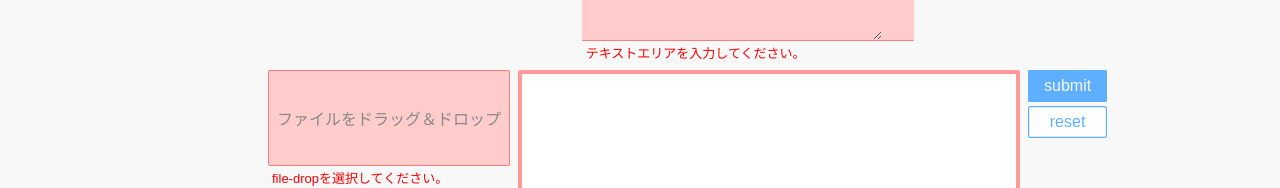
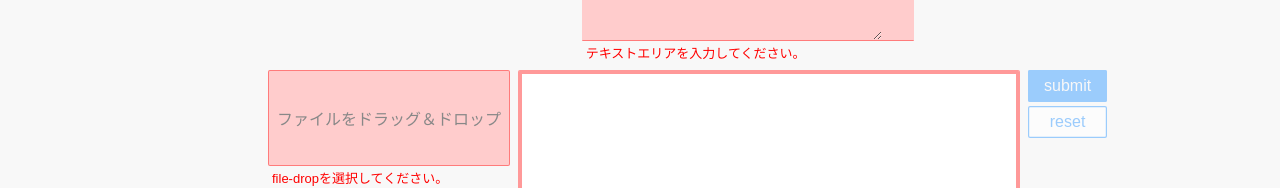
Before and after one commit to bizhermit/pillar, a Next.js app: page /sandbox/element in a window 1280 px wide. Shown: the part 845-1033 px from the top of the page. Built offline with nearby package versions, Linux system fonts and the light colour scheme; no server answers.

Commit message:
fix: form item error not use state

```diff
--- a/src/components/react/elements/form/form-button.tsx
+++ b/src/components/react/elements/form/form-button.tsx
@@ -17,8 +17,8 @@ export const FormButton = ({
   return (
     <Button
       {...props}
-      disabled={disabled || form.disabled || form.pending}
-      processing={form.pending}
+      disabled={disabled || form.disabled || form.processing || form.hasError()}
+      processing={form.processing}
       outline={props.outline ?? props.type === "reset"}
     />
   );
--- a/src/components/react/elements/form/hooks.tsx
+++ b/src/components/react/elements/form/hooks.tsx
@@ -66,7 +66,7 @@ export const useFormItemCore = <SD extends DataItem.$object, D extends SD | unde
   const id = useId();
   const form = use(FormContext);
   const $disabled = disabled || form.disabled;
-  const $readOnly = readOnly || form.pending;
+  const $readOnly = readOnly || form.processing;
 
   const dataItem = useMemo(() => {
     const $name = name || $dataItem?.name;
@@ -134,7 +134,7 @@ export const useFormItemCore = <SD extends DataItem.$object, D extends SD | unde
   const init = useMemo(() => {
     let def = false;
     const v = (() => {
-      if (dataItem.name && form.state !== "nothing") {
+      if (dataItem.name && form.process !== "nothing") {
         const [v, has] = get(form.bind, dataItem.name);
         if (has) return v;
       }
@@ -156,7 +156,7 @@ export const useFormItemCore = <SD extends DataItem.$object, D extends SD | unde
     };
   }, []);
 
-  const [msg, setMsg] = useState<DataItem.ValidationResult | null | undefined>(init.msg);
+  const [msg, setMsg, msgRef] = useRefState<DataItem.ValidationResult | null | undefined>(init.msg);
   const [val, setVal, valRef] = useRefState<IV | null | undefined>(init.val);
   // const [_inputted, setInputted, _inputtedRef] = useRefState(false);
 
@@ -174,18 +174,13 @@ export const useFormItemCore = <SD extends DataItem.$object, D extends SD | unde
   const [dyanmicRequired, setDyanmicRequired] = useState(getDynamicRequired);
 
   const setState = (state: DataItem.ValidationResult | null | undefined) => {
-    form.setItemState({ id, state });
-    setMsg(cur => {
-      if (cur?.type === state?.type && cur?.msg === state?.msg) return cur;
-      return state;
-    });
+    if (msgRef.current?.type === state?.type && msgRef.current?.msg === state?.msg) return;
+    setMsg(state);
   };
-
-  const getValue = () => valRef.current as any;
 
   const setValueImpl = ({ v, before, res, eq, edit, updateBind }: { v: any; before: any; res: DataItem.ValidationResult | null | undefined; eq: boolean; edit: boolean; updateBind: boolean; }) => {
     if (!eq || updateBind) {
-      if (form.state !== "nothing") {
+      if (form.process !== "nothing") {
         if (cp.setBind) {
           cp.setBind({
             value: v,
@@ -277,7 +272,6 @@ export const useFormItemCore = <SD extends DataItem.$object, D extends SD | unde
     cache: IV | null | undefined;
     doValidation: typeof doValidation;
     getDynamicRequired: typeof getDynamicRequired;
-    get: typeof getValue;
     set: typeof setValue;
     reset: typeof reset;
     getTieInNames?: typeof cp["getTieInNames"];
@@ -290,12 +284,11 @@ export const useFormItemCore = <SD extends DataItem.$object, D extends SD | unde
 
   $.current.doValidation = doValidation;
   $.current.getDynamicRequired = getDynamicRequired;
-  $.current.get = getValue;
   $.current.set = setValue;
   $.current.reset = reset;
   $.current.getTieInNames = cp.getTieInNames;
   $.current.hook = hook ? hook({
-    get: getValue,
+    get: () => valRef.current,
     set: (p) => form.setValue(name!, p.value, true),
     clear,
     reset,
@@ -311,10 +304,11 @@ export const useFormItemCore = <SD extends DataItem.$object, D extends SD | unde
       id,
       name: dataItem.name,
       tieInNames: $.current.getTieInNames?.({ dataItem }),
-      get: (...args) => $.current.get(...args),
+      get: () => valRef.current as any,
       set: (...args) => $.current.set(...args),
       reset: (...args) => $.current.reset(...args),
       hasChanged: (...args) => $.current.hasChanged(...args),
+      getState: () => msgRef.current,
       changeRefs: () => {
         setState($.current.doValidation(valRef.current));
         setDyanmicRequired($.current.getDynamicRequired());
@@ -337,7 +331,7 @@ export const useFormItemCore = <SD extends DataItem.$object, D extends SD | unde
     if ($.current.bind === form.bind) return;
     $.current.bind = form.bind;
     // setInputted(false);
-    if (dataItem.name && form.state !== "nothing") {
+    if (dataItem.name && form.process !== "nothing") {
       const [v, has] = get(form.bind, dataItem.name);
       if (has) {
         setValue({
@@ -389,7 +383,7 @@ export const useFormItemCore = <SD extends DataItem.$object, D extends SD | unde
     });
   }, [validation, parseVal]);
 
-  const editable = !$readOnly && !$disabled && !form.pending;
+  const editable = !$readOnly && !$disabled && !form.processing;
   const $required = typeof dataItem.required === "function" ? dyanmicRequired : dataItem.required;
   const showButtons = !$disabled;
 
@@ -422,7 +416,7 @@ export const useFormItemCore = <SD extends DataItem.$object, D extends SD | unde
     attrs: {
       "data-required": $required,
       "data-disabled": disabled || form.disabled,
-      "data-readonly": readOnly || form.pending,
+      "data-readonly": readOnly || form.processing,
       "data-invalid": editable && msg?.type === "e",
       "data-label": $dataItem?.label,
       "data-changed": mountValue,
@@ -488,6 +482,7 @@ export const useFormValue = <T extends any>(name: string) => {
       set: () => { },
       reset: () => { },
       hasChanged: () => false,
+      getState: () => null,
       changeRefs: () => {
         setVal(form.getValue<T>(name));
       },
@@ -507,6 +502,6 @@ export const useFormValue = <T extends any>(name: string) => {
   return {
     value,
     setValue: set,
-    initialized: form.state !== "init",
+    initialized: form.process !== "init",
   };
 };
--- a/src/components/react/elements/form/index.tsx
+++ b/src/components/react/elements/form/index.tsx
@@ -1,15 +1,10 @@
 "use client";
 
-import { createContext, useLayoutEffect, useMemo, useReducer, useRef, type Dispatch, type FormEvent, type FormHTMLAttributes, type MutableRefObject } from "react";
+import { createContext, useLayoutEffect, useMemo, useRef, type FormEvent, type FormHTMLAttributes, type MutableRefObject } from "react";
 import { clone } from "../../../objects";
 import { get, set } from "../../../objects/struct";
 import { useRefState } from "../../hooks/ref-state";
 import { LoadingBar } from "../loading";
-
-type FormItemState = {
-  id: string;
-  state: DataItem.ValidationResult | null | undefined;
-};
 
 type FormItemMountProps = {
   id: string;
@@ -18,6 +13,7 @@ type FormItemMountProps = {
   get: <T>() => T;
   set: (arg: FormItemSetArg<any>) => void;
   reset: (edit: boolean) => void;
+  getState: () => (DataItem.ValidationResult | null | undefined);
   changeRefs: (item: FormItemMountProps) => void;
   hasChanged: () => boolean;
   dataItem: PickPartial<DataItem.$object, DataItem.OmitableProps>;
@@ -26,16 +22,15 @@ type FormItemMountProps = {
   autoFocus?: boolean;
 };
 
-type FormState = "init" | "submit" | "reset" | "" | "nothing";
+type FormProcessState = "init" | "submit" | "reset" | "" | "nothing";
 
 type FormContextProps = {
   bind: { [v: string]: any };
   disabled?: boolean;
-  state: FormState;
-  pending: boolean;
+  process: FormProcessState;
+  processing: boolean;
   method?: string;
-  hasError: boolean;
-  setItemState: Dispatch<FormItemState>;
+  hasError: () => boolean;
   getMountedItems: () => { [id: string]: FormItemMountProps };
   change: (id: string) => void;
   mount: (props: FormItemMountProps) => {
@@ -48,10 +43,9 @@ type FormContextProps = {
 export const FormContext = createContext<FormContextProps>({
   bind: {},
   disabled: false,
-  state: "nothing",
-  pending: false,
-  hasError: false,
-  setItemState: () => { },
+  process: "nothing",
+  processing: false,
+  hasError: () => false,
   getMountedItems: () => {
     return {};
   },
@@ -119,7 +113,7 @@ export const Form = <T extends { [v: string]: any } = { [v: string]: any }>({
     return bind;
   }, [bind]);
 
-  const [formState, setFormState, formStateRef] = useRefState<FormState>("init");
+  const [process, setProcess, processRef] = useRefState<FormProcessState>("init");
 
   const items = useRef<{ [id: string]: FormItemMountProps }>({});
   const findItem = (name: string) => {
@@ -131,30 +125,9 @@ export const Form = <T extends { [v: string]: any } = { [v: string]: any }>({
     return items.current[id];
   };
 
-  const [itemState, setItemState] = useReducer((cur: { [id: string]: Exclude<FormItemState["state"], null | undefined> }, { id, state }: FormItemState) => {
-    const buf = cur[id];
-    if (state == null) {
-      if (buf == null) return cur;
-      const ret = { ...cur };
-      delete ret[id];
-      return ret;
-    }
-    if (buf == null) {
-      return {
-        ...cur,
-        [id]: state,
-      };
-    }
-    if (buf.type === state.type && buf.msg === state.msg) return cur;
-    return {
-      ...cur,
-      [id]: state,
-    };
-  }, {});
-
-  const hasError = useMemo(() => {
-    return Object.keys(itemState).some(k => itemState[k].type === "e");
-  }, [itemState]);
+  const hasError = () => {
+    return Object.keys(items.current).some(id => items.current[id].getState()?.type === "e");
+  };
 
   const getFormData = () => new FormData($ref.current!);
 
@@ -180,14 +153,14 @@ export const Form = <T extends { [v: string]: any } = { [v: string]: any }>({
 
   const submit = (e: FormEvent<HTMLFormElement>) => {
     e.stopPropagation();
-    if (disabled || formStateRef.current) {
+    if (disabled || processRef.current) {
       e.preventDefault();
       return;
     }
-    setFormState("submit");
+    setProcess("submit");
     if (onSubmit === false) {
       e.preventDefault();
-      setFormState("");
+      setProcess("");
       return;
     }
     if (onSubmit == null || onSubmit === true) return;
@@ -196,29 +169,29 @@ export const Form = <T extends { [v: string]: any } = { [v: string]: any }>({
       let keepLock = false;
       const ret = onSubmit({
         event: e,
-        hasError,
+        hasError: hasError(),
         keepLock: () => {
           keepLock = true;
-          return () => setFormState("");
+          return () => setProcess("");
         },
         getFormData,
         getBindData,
       });
       if (ret == null || ret === false) {
         e.preventDefault();
-        if (!keepLock) setFormState("");
+        if (!keepLock) setProcess("");
         return;
       }
       if (ret === true) return;
       e.preventDefault();
       if (ret instanceof Promise) {
         ret.finally(() => {
-          if (!keepLock) setFormState("");
+          if (!keepLock) setProcess("");
         });
       }
     } catch {
       e.preventDefault();
-      setFormState("");
+      setProcess("");
     }
   };
 
@@ -232,14 +205,14 @@ export const Form = <T extends { [v: string]: any } = { [v: string]: any }>({
   const reset = (e: FormEvent<HTMLFormElement>) => {
     e.stopPropagation();
     e.preventDefault();
-    if (disabled || formStateRef.current) return;
-    setFormState("reset");
+    if (disabled || processRef.current) return;
+    setProcess("reset");
     if (onReset == null || onReset === true) {
-      resetItems(() => setFormState(""));
+      resetItems(() => setProcess(""));
       return;
     }
     if (onReset === false) {
-      setFormState("");
+      setProcess("");
       return;
     }
 
@@ -250,27 +223,27 @@ export const Form = <T extends { [v: string]: any } = { [v: string]: any }>({
         getBindData,
       });
       if (ret == null || ret === true) {
-        resetItems(() => setFormState(""));
+        resetItems(() => setProcess(""));
         return;
       }
       if (ret === false) {
-        setFormState("");
+        setProcess("");
         return;
       }
       if (ret instanceof Promise) {
         ret
           .then((r) => {
             if (r === false) {
-              setFormState("");
+              setProcess("");
               return;
             }
-            resetItems(() => setFormState(""));
+            resetItems(() => setProcess(""));
           }).catch(() => {
-            setFormState("");
+            setProcess("");
           });
       }
     } catch {
-      setFormState("");
+      setProcess("");
     }
   };
 
@@ -287,7 +260,7 @@ export const Form = <T extends { [v: string]: any } = { [v: string]: any }>({
   }
 
   useLayoutEffect(() => {
-    setFormState("");
+    setProcess("");
   }, []);
 
   return (
@@ -295,8 +268,8 @@ export const Form = <T extends { [v: string]: any } = { [v: string]: any }>({
       method: props.method,
       bind: $bind,
       disabled,
-      state: formState,
-      pending: ["submit", "reset", "init"].includes(formState),
+      process,
+      processing: ["submit", "reset", "init"].includes(process),
       hasError,
       change: (id) => {
         const self = items.current[id];
@@ -314,16 +287,14 @@ export const Form = <T extends { [v: string]: any } = { [v: string]: any }>({
         return {
           unmount: () => {
             delete items.current[p.id];
-            setItemState({ id: p.id, state: null });
           },
         };
       },
-      setItemState,
       getMountedItems: () => items.current,
       getValue,
       setValue,
     }}>
-      {(formState === "submit" || formState === "init") && <LoadingBar />}
+      {(process === "submit" || process === "init") && <LoadingBar />}
       <form
         {...props}
         ref={$ref}
@@ -336,6 +307,7 @@ export const Form = <T extends { [v: string]: any } = { [v: string]: any }>({
           props.onKeyDown?.(e);
         } : props.onKeyDown}
       />
+      {process}
     </FormContext.Provider>
   );
 };
--- a/src/components/react/elements/form/items/file-button.tsx
+++ b/src/components/react/elements/form/items/file-button.tsx
@@ -76,7 +76,7 @@ export const FileButton = <D extends DataItem.$file | undefined>({
   const change = (e: ChangeEvent<HTMLInputElement>) => {
     if (!fi.editable) return;
     const file = e.currentTarget.files?.item(0);
-    if (fi.form.state !== "nothing" && fileName) {
+    if (fi.form.process !== "nothing" && fileName) {
       fi.form.setValue(fileName, undefined, true);
     }
     fi.set({ value: file, edit: true });
@@ -84,7 +84,7 @@ export const FileButton = <D extends DataItem.$file | undefined>({
 
   const clear = () => {
     if (!fi.editable || empty) return;
-    if (fi.form.state !== "nothing" && fileName) {
+    if (fi.form.process !== "nothing" && fileName) {
       fi.form.setValue(fileName, undefined, true);
     }
     fi.clear(true);
--- a/src/components/react/elements/form/items/file-drop.tsx
+++ b/src/components/react/elements/form/items/file-drop.tsx
@@ -104,7 +104,7 @@ export const FileDrop = <D extends DataItem.$file | undefined>({
   const change = (e: ChangeEvent<HTMLInputElement>) => {
     if (!fi.editable) return;
     const file = e.currentTarget.files?.item(0);
-    if (fi.form.state !== "nothing" && fileName) {
+    if (fi.form.process !== "nothing" && fileName) {
       fi.form.setValue(fileName, undefined, true);
     }
     fi.set({ value: file, edit: true });
@@ -112,7 +112,7 @@ export const FileDrop = <D extends DataItem.$file | undefined>({
 
   const clear = () => {
     if (!fi.editable || empty) return;
-    if (fi.form.state !== "nothing" && fileName) {
+    if (fi.form.process !== "nothing" && fileName) {
       fi.form.setValue(fileName, undefined, true);
     }
     fi.clear(true);
```
Also changed, not shown: src/app/sandbox/element/page.tsx (+9 -1 lines).
